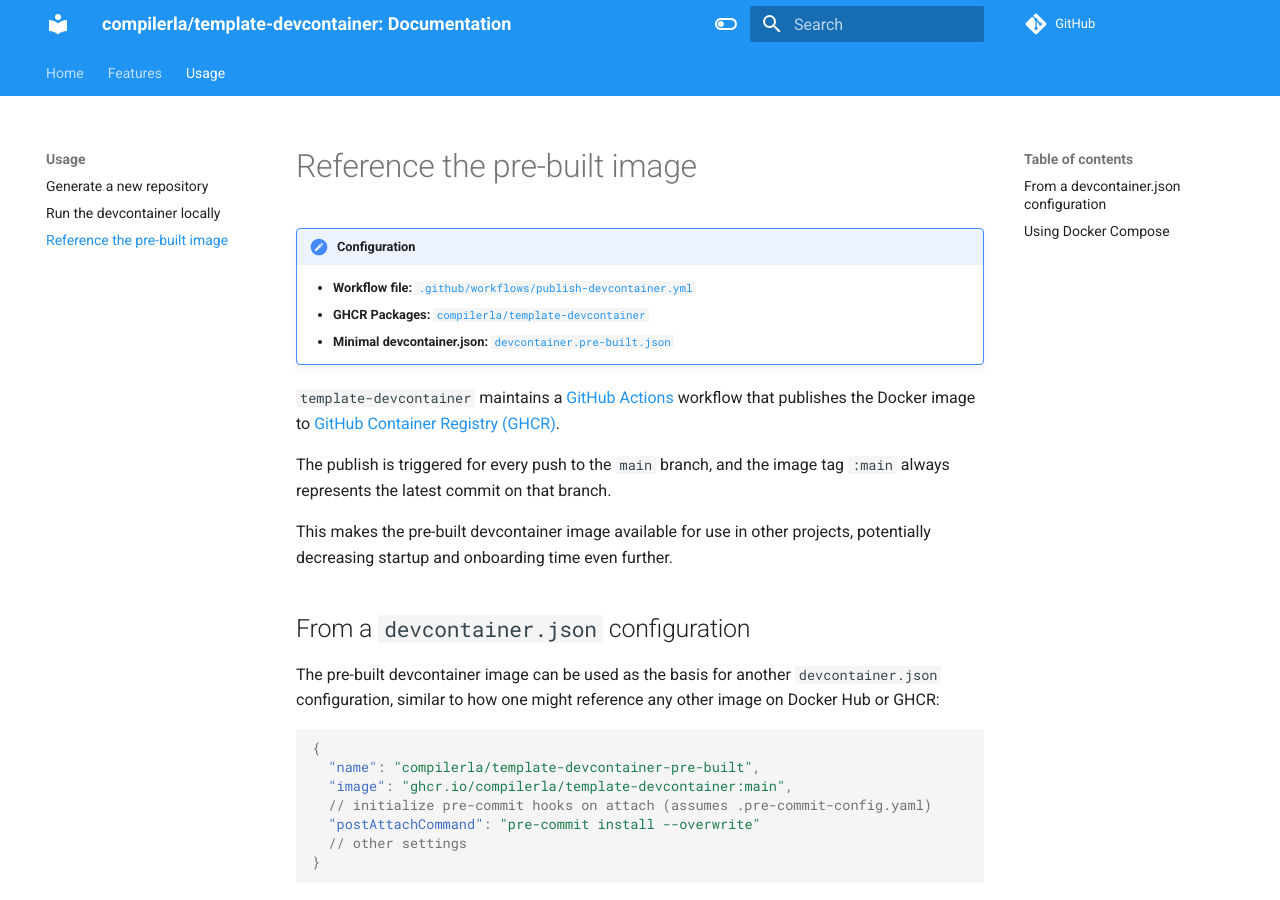
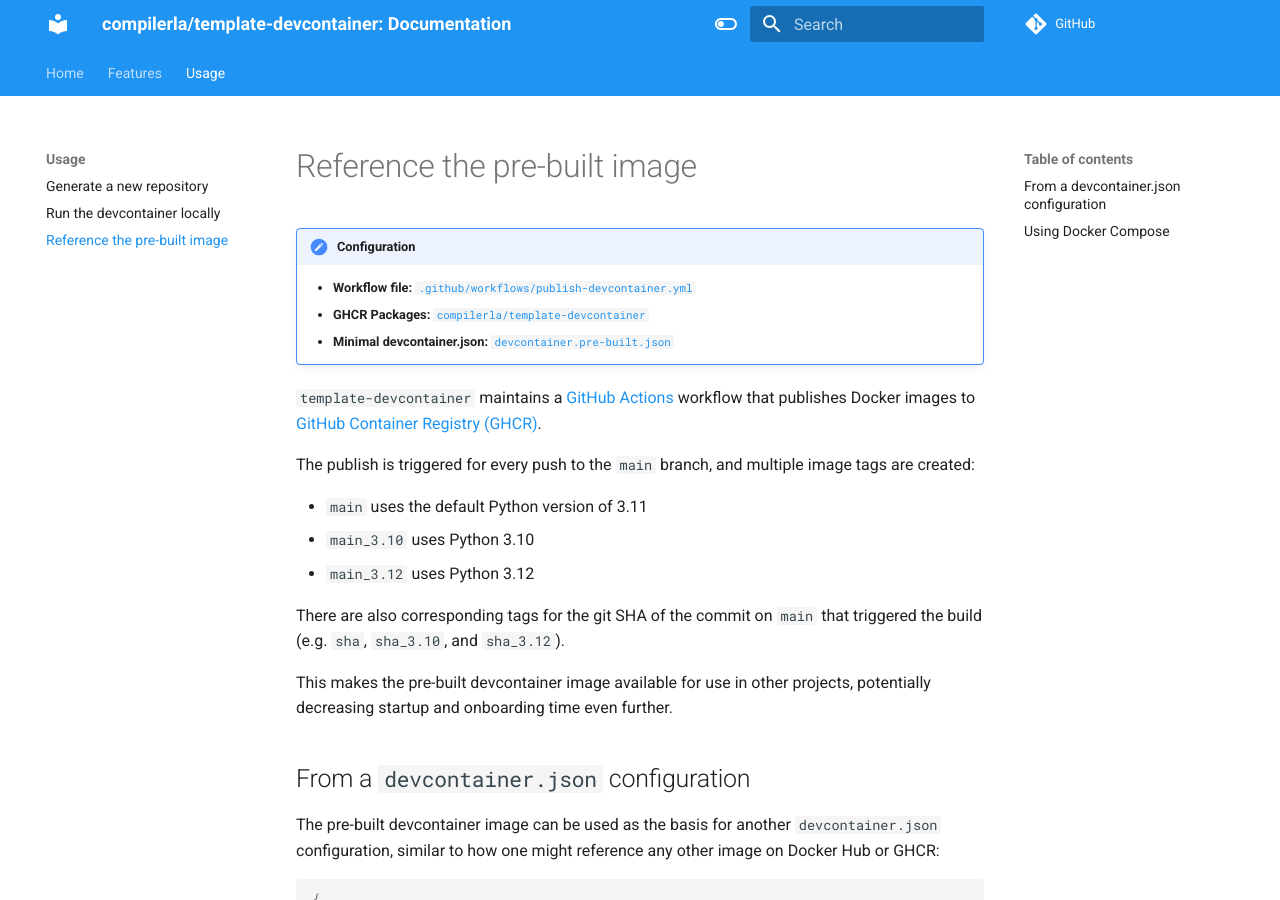
Before and after one commit to compilerla/template-devcontainer, an MkDocs documentation site: the page built from docs/usage/reference-image.md, in a window 1280 px wide and 900 px high. Built offline with MkDocs 1.6.1 and Material for MkDocs 9.7.7, drawn with Linux system fonts in a browser that asks for light colours; nearby versions of some CDN libraries; comment, search, counter and statistics services are not loaded.

Commit message:
docs: update list of GHCR image tags

```diff
--- a/docs/usage/reference-image.md
+++ b/docs/usage/reference-image.md
@@ -6,11 +6,17 @@
     - **GHCR Packages:** [`compilerla/template-devcontainer`](https://github.com/compilerla/template-devcontainer/pkgs/container/template-devcontainer)
     - **Minimal devcontainer.json:** [`devcontainer.pre-built.json`](https://github.com/compilerla/template-devcontainer/blob/main/.devcontainer/devcontainer.pre-built.json)
 
-`template-devcontainer` maintains a [GitHub Actions](https://github.com/features/actions) workflow that publishes the Docker
-image to [GitHub Container Registry (GHCR)](https://docs.github.com/en/packages/working-with-a-github-packages-registry/working-with-the-container-registry).
+`template-devcontainer` maintains a [GitHub Actions](https://github.com/features/actions) workflow that publishes Docker
+images to [GitHub Container Registry (GHCR)](https://docs.github.com/en/packages/working-with-a-github-packages-registry/working-with-the-container-registry).
 
-The publish is triggered for every push to the `main` branch, and the image tag `:main` always represents the latest commit on
-that branch.
+The publish is triggered for every push to the `main` branch, and multiple image tags are created:
+
+- `main` uses the default Python version of 3.11
+- `main_3.10` uses Python 3.10
+- `main_3.12` uses Python 3.12
+
+There are also corresponding tags for the git SHA of the commit on `main` that triggered the build
+(e.g. `sha`, `sha_3.10`, and `sha_3.12`).
 
 This makes the pre-built devcontainer image available for use in other projects, potentially decreasing startup and onboarding
 time even further.
```
